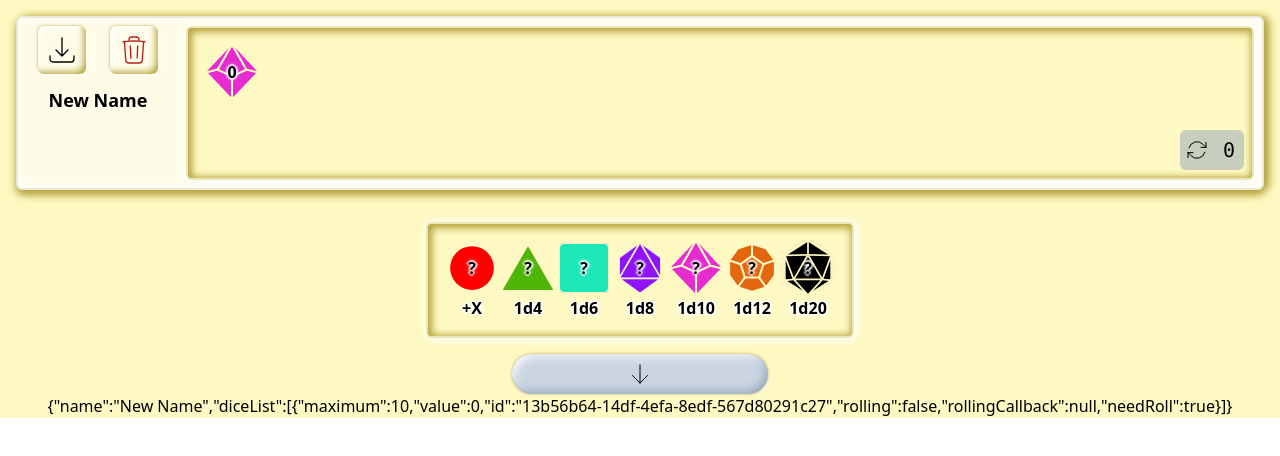
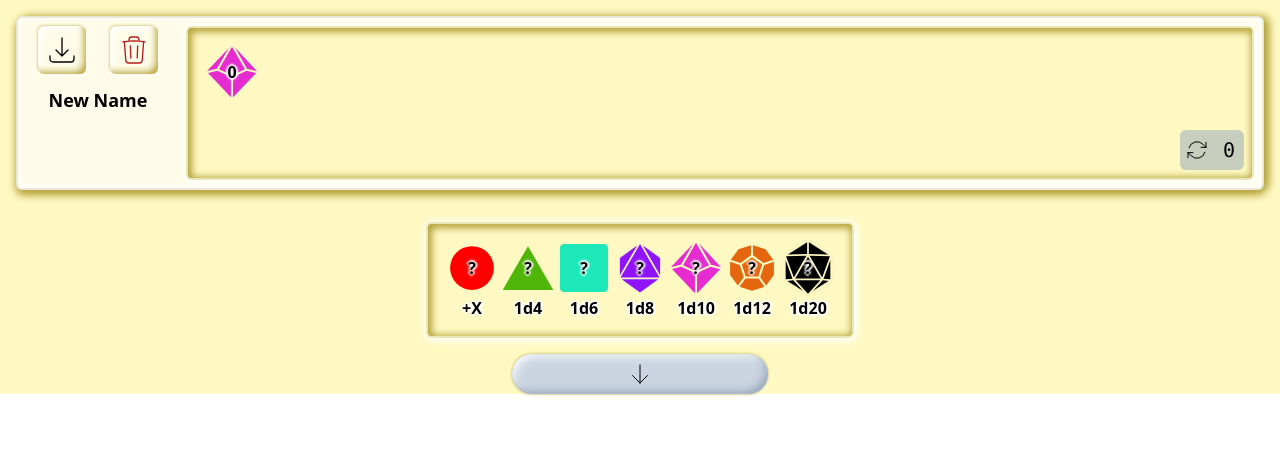
Before and after one commit to Lethargie1/Maptool-DiceTray, a Svelte app: page / in a window 1280 px wide. Shown: the top 456 px of the page. Built offline with nearby package versions, Linux system fonts and the light colour scheme; the HTML template or start-up script is replaced by a standard one.

Commit message:
removed debug display

```diff
--- a/src/Tray.svelte
+++ b/src/Tray.svelte
@@ -57,7 +57,7 @@
     <SavedDiceTray bind:savedDiceComb={diceComb} />
     {/each}
 {/if}
-{JSON.stringify($trayContent)}
+
 
 
 <div class="relative z-20">
```
